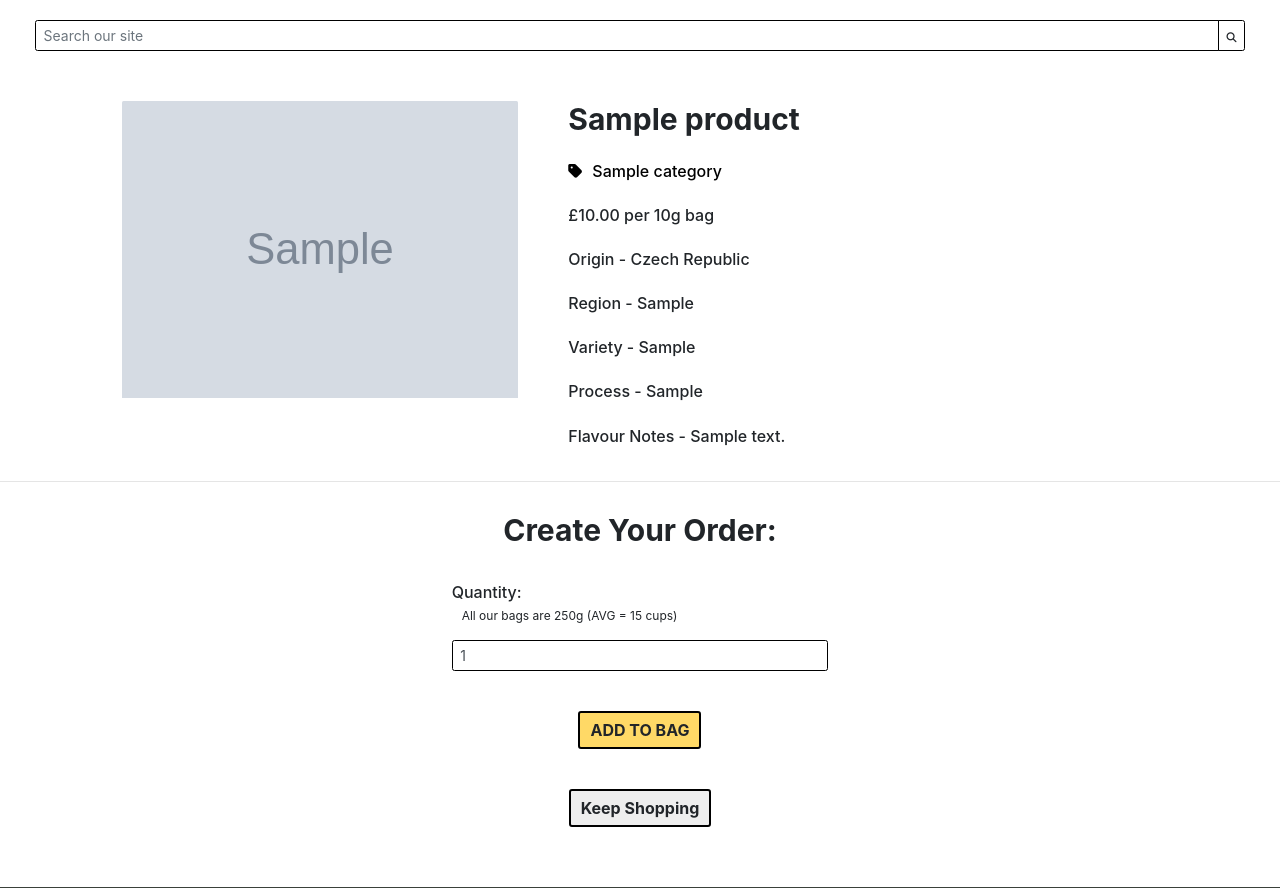
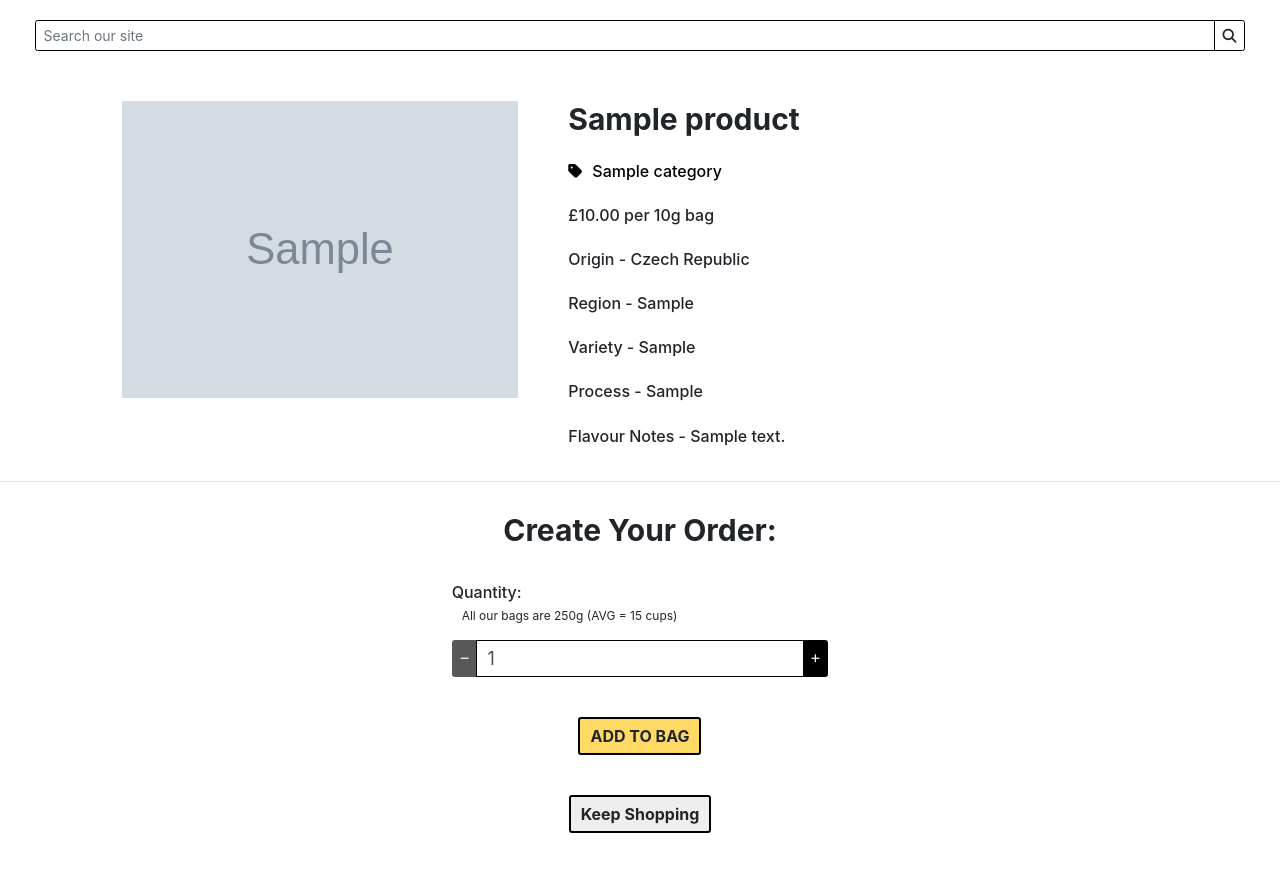
Before and after one commit to scottsimpson91/CI-MS4-Blacktooth-Coffee, a Django app: page /products/1 in a window 1280 px wide. Shown: the part 64-952 px from the top of the page. Run offline with Django 3.2, Linux system fonts and the light colour scheme; tables that the repository leaves empty hold one stand-in row (values such as "Sample post"); grey boxes marked "Sample" are stand-in pictures; some libraries are stand-ins or nearby versions.

Commit message:
FEAT: Add quantity input buttons and styles

```diff
--- a/blacktooth_coffee/settings.py
+++ b/blacktooth_coffee/settings.py
@@ -157,7 +157,7 @@ STATICFILES_DIRS = (os.path.join(BASE_DIR, 'static'),)
 MEDIA_URL = '/media/'
 MEDIA_ROOT = os.path.join(BASE_DIR, 'media')
 
-FREE_DELIVERY_THRESHOLD = 80
+FREE_DELIVERY_THRESHOLD = 60
 STANDARD_DELIVERY_PERCENTAGE = 10
 
 # Default primary key field type
--- a/products/templates/products/product_detail.html
+++ b/products/templates/products/product_detail.html
@@ -68,7 +68,25 @@
                                 <div class="form-group">
                                     <h4 class="product-order-heading">Quantity:</h4>
                                     <p class="product-order-small-heading">All our bags are 250g (AVG = 15 cups)</p>
-                                    <input class="form-control qty_input" type="number" name="quantity" value="1" min="1" max="99" data-item_id="{{ product.id }}" id="id_qty_{{ product.id }}">
+                                    <div class="input-group">
+                                        <div class="input-group-prepend">
+                                            <button class="decrement-qty btn plus-minus-button"
+                                                data-item_id="{{ product.id }}" id="decrement-qty_{{ product.id }}">
+                                                <span class="icon">
+                                                    <i class="fas fa-minus"></i>
+                                                </span>
+                                            </button>
+                                        </div>
+                                        <input class="form-control qty_input" type="number" name="quantity" value="1" min="1" max="99" data-item_id="{{ product.id }}" id="id_qty_{{ product.id }}">
+                                        <div class="input-group-append">
+                                            <button class="increment-qty btn plus-minus-button"
+                                                data-item_id="{{ product.id }}" id="increment-qty_{{ product.id }}">
+                                                <span class="icon">
+                                                    <i class="fas fa-plus"></i>
+                                                </span>
+                                            </button>
+                                        </div>
+                                    </div>
                                 </div>
                                 <div class="form-group-button">
                                     <input type="submit" class="btn btn-lg add-to-bag-button" value="Add to Bag">
@@ -85,3 +103,8 @@
         </div>
     </div>
 {% endblock %}
+
+{% block postloadjs %}
+{{ block.super }}
+{% include 'products/includes/quantity_input_script.html' %}
+{% endblock %}
--- a/static/css/base.css
+++ b/static/css/base.css
@@ -203,6 +203,9 @@ footer {
 .results-text strong {
     font-size: 1.4rem;
 }
+.fa-search {
+    font-size: 1.4rem;
+}
 /*--------------------------------------------Product Detail Page*/
 .product-image-section {
     padding-top: 4rem;
@@ -237,9 +240,6 @@ footer {
     font-weight: bold;
     text-align: center;
 }
-.form-control option {
-    font-size: 1.4rem;
-}
 .product-order-small-heading {
     font-size: 1.2rem;
     padding-bottom: 0.5rem;
@@ -261,6 +261,15 @@ footer {
 }
 .product-order-container {
     padding-bottom: 4rem;
+}
+.plus-minus-button {
+    border: 1px solid #000;
+    background-color: #000;
+    color: #FFF;
+}
+.qty_input {
+    font-size: 1.8rem;
+    padding: 1rem;
 }
 /*--------------------------------------------Sort/Filtering Menu*/
 .sort-by-body {
@@ -335,10 +344,16 @@ footer {
 .bag-total-heading, .bag-total-heading strong {
     font-size: 1.4rem;
 }
-
 .bag-total-delivery-heading, .bag-total-delivery-heading strong {
     font-size: 1.6rem;
 }
 .fa-lock {
     font-size: 1.6rem;
 }
+.table-borderless td {
+    padding-top: 5rem;
+}
+.bag-body {
+    padding-bottom: 4rem;
+    padding-top: 4rem;
+}
```
Also changed, not shown: products/templates/products/includes/quantity_input_script.html (added, +45 -0 lines).
